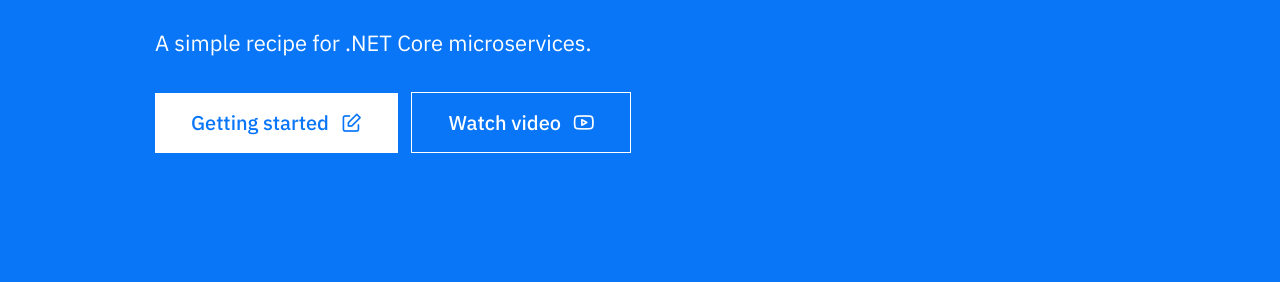
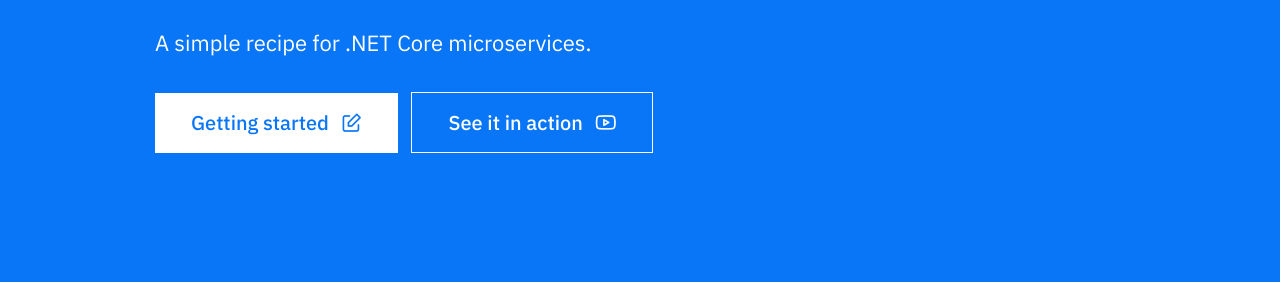
Before and after one commit to convey-stack/convey-stack.github.io, a Jekyll site: the page built from index.md, in a window 1280 px wide. Shown: the part 232-514 px from the top of the page. Built offline with Jekyll 4.4.1, drawn with Linux system fonts in a browser that asks for light colours; some web fonts are replaced.

Commit message:
video link

```diff
--- a/index.md
+++ b/index.md
@@ -16,7 +16,7 @@ hero:
           external_url: false # Set to "false" if you're pointing to inner page
           style: filled # Choose style: "filled" or "bordered"
           icon: edit
-        - label: Watch video
+        - label: See it in action
           url: https://www.youtube.com/watch?v=cxEXx4UT1FI
           external_url: true
           style: bordered
```
